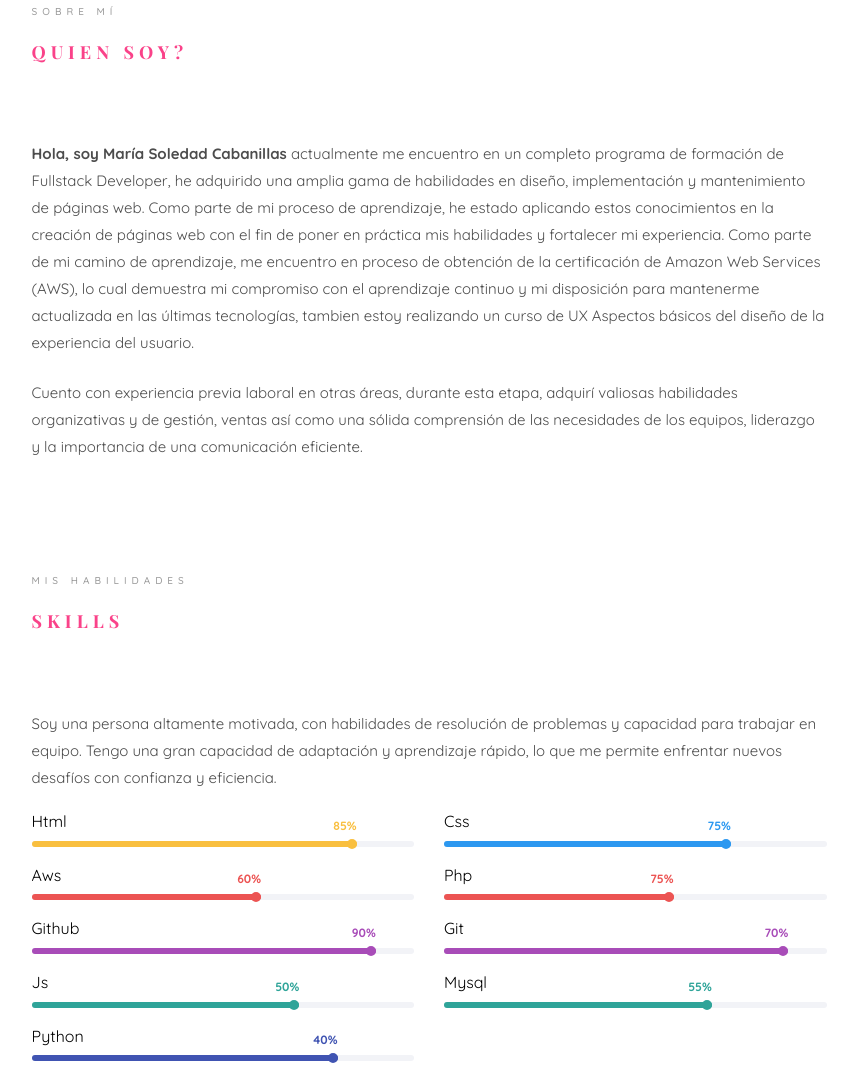
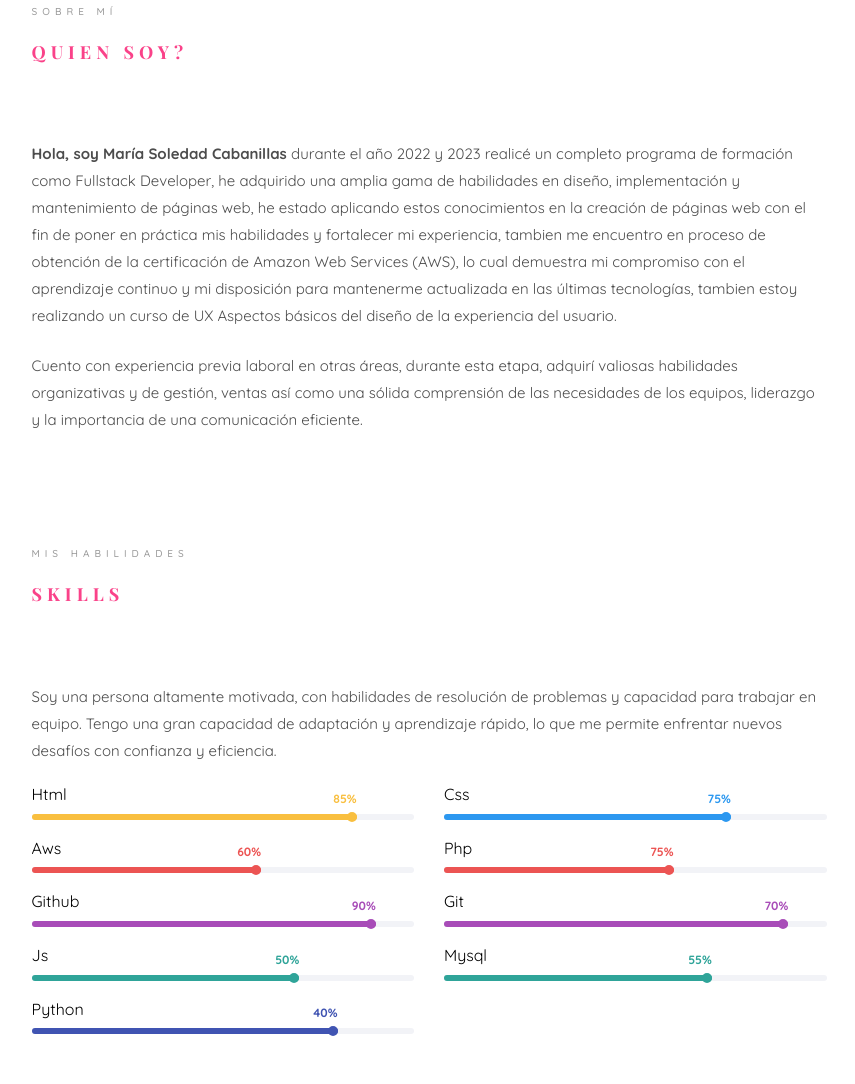
Before and after one commit to MSoledadC/cv-msoledadc, a plain HTML site: page index.html in a window 1280 px wide. Shown: the part 947-2031 px from the top of the page, without its empty margins (361-1216 px from the left). Drawn offline with nearby package versions, Linux system fonts and the light colour scheme; files whose address does not match are found by name; a web font is replaced by a local one.

Commit message:
se modifica Sobre mi

```diff
--- a/index.html
+++ b/index.html
@@ -138,12 +138,11 @@ Copyright <script>document.write(new Date().getFullYear());</script><i class="ic
 									<div class="about-desc">
 										<span class="heading-meta">Sobre Mí</span>
 										<h2 class="colorlib-heading">Quien soy?</h2>
-										<p><strong>Hola, soy María Soledad Cabanillas</strong> actualmente me encuentro en un completo programa de formación de Fullstack Developer,
-											he adquirido una amplia gama de habilidades en diseño, implementación y mantenimiento de páginas web. Como parte de mi proceso de aprendizaje,
-											he estado aplicando estos conocimientos en la creación de páginas web con el fin de poner en práctica mis habilidades y fortalecer mi experiencia.
-											Como parte de mi camino de aprendizaje, me encuentro en proceso de obtención de la certificación de Amazon Web Services (AWS), lo cual demuestra mi compromiso con el aprendizaje
-											continuo y mi disposición para mantenerme actualizada en las últimas tecnologías, tambien estoy realizando un curso de UX Aspectos básicos del diseño
-											de la experiencia del usuario.
+										<p><strong>Hola, soy María Soledad Cabanillas</strong> durante el año 2022 y 2023 realicé un completo programa de formación como Fullstack Developer,
+											he adquirido una amplia gama de habilidades en diseño, implementación y mantenimiento de páginas web, he estado aplicando estos conocimientos en
+											la creación de páginas web con el fin de poner en práctica mis habilidades y fortalecer mi experiencia, tambien me encuentro en proceso de obtención
+											de la certificación de Amazon Web Services (AWS), lo cual demuestra mi compromiso con el aprendizaje continuo y mi disposición para mantenerme actualizada
+											en las últimas tecnologías, tambien estoy realizando un curso de UX Aspectos básicos del diseño de la experiencia del usuario.
 										</p>
 										<p>Cuento con experiencia previa laboral en otras áreas, durante esta etapa, adquirí valiosas habilidades organizativas y de gestión, ventas así como
 											una sólida comprensión de las necesidades de los equipos, liderazgo y la importancia de una comunicación eficiente.
@@ -568,7 +567,7 @@ Copyright <script>document.write(new Date().getFullYear());</script><i class="ic
 									<div class="panel panel-default">
 									    <div class="panel-heading" role="tab" id="headingTwo">
 									        <h4 class="panel-title">
-									            <a class="collapsed" data-toggle="collapse" data-parent="#accordion" href="#collapseTwo" aria-expanded="false" aria-controls="collapseTwo">Estudiante Full Stack Developer – Potrero Digital 2022 (cursando 2023)
+									            <a class="collapsed" data-toggle="collapse" data-parent="#accordion" href="#collapseTwo" aria-expanded="false" aria-controls="collapseTwo">Full Stack Developer – Potrero Digital 2022 - 2023
 									            </a>
 									        </h4>
 									    </div>
@@ -576,7 +575,7 @@ Copyright <script>document.write(new Date().getFullYear());</script><i class="ic
 									        <div class="panel-body">
 									            <p>Curso de Programación Web<strong> Fullstack</strong>, donde he adquirido las habilidades necesarias para desarrollar interfaces atractivas y funcionales en el entorno digital</p>
 													<ul>
-														<li>Aptitudes: Git · Bases de datos · GitHub · Bootstrap · XAMPP · PhpMyAdmin · PHP · Visual Studio · CSS · Html · Mysql ·Js ·Python ·Api</li>
+														<li>Aptitudes: Git · Bases de datos · GitHub · Bootstrap · XAMPP · PhpMyAdmin · PHP · Visual Studio · CSS · Html · Mysql ·Js ·Python ·Api ·Flask  </li>
 
 													</ul>
 									        </div>
```
